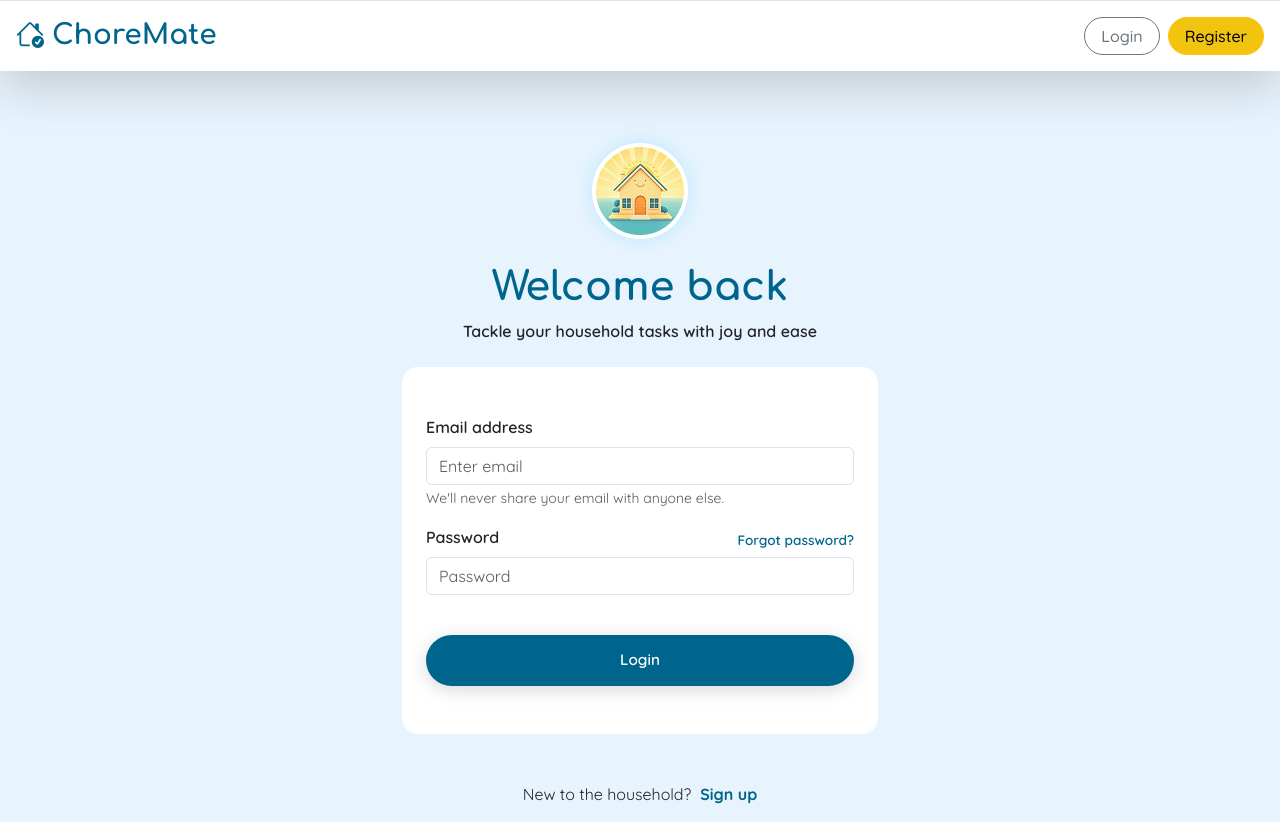
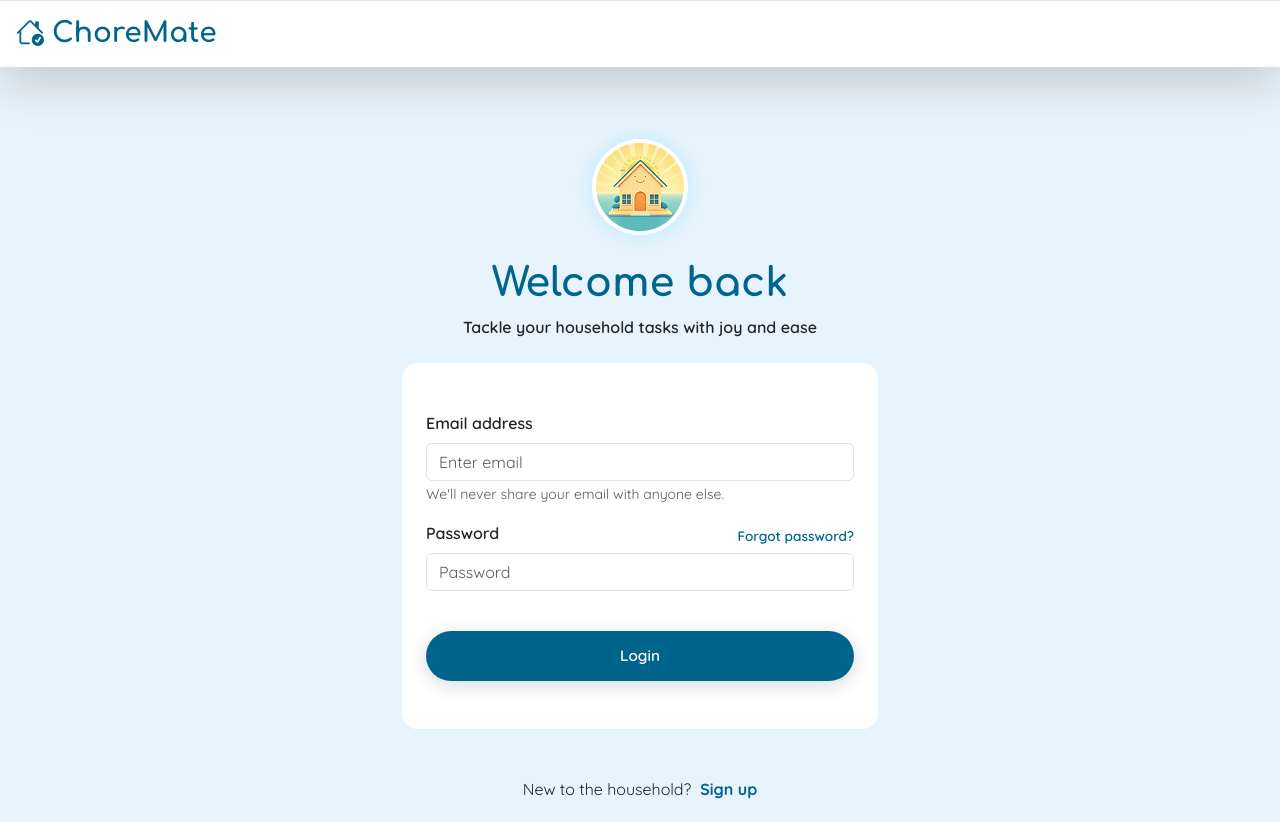
Before and after one commit to elenavolpato/FE-houseHoldChores, a React (Vite) app: page /login in a window 1280 px wide. Built offline with nearby package versions, Linux system fonts and the light colour scheme.

Commit message:
fixes top bar buttons logic

```diff
--- a/src/components/TopBar.jsx
+++ b/src/components/TopBar.jsx
@@ -11,6 +11,8 @@ function TopBar() {
 
   const { navigateTo } = useAppNavigation()
 
+  const showAuthButtons = !isLoggedIn && location.pathname !== "/login" && location.pathname !== "/register"
+
   return (
     <Container fluid className="p-3 bg-white shadow-lg border-top d-flex justify-content-between ">
       <h1 className="text-light-navy m-0 d-flex align-items-center fs-3 cursor-pointer" onClick={() => navigateTo(isLoggedIn ? "home" : " ")}>
@@ -22,7 +24,7 @@ function TopBar() {
         <NavigationBar variant="desktop" />
       </div>
 
-      {!isLoggedIn ? (
+      {showAuthButtons && (
         <div className="d-flex gap-2">
           <button className="btn btn-outline-secondary px-3 rounded-pill fw-medium" onClick={() => navigateTo("login")}>
             Login
@@ -31,7 +33,8 @@ function TopBar() {
             Register
           </button>
         </div>
-      ) : (
+      )}
+      {isLoggedIn && (
         <button className="btn btn-outline-secondary px-3 rounded-pill fw-medium" onClick={() => dispatch(logout())}>
           Log out
         </button>
```
